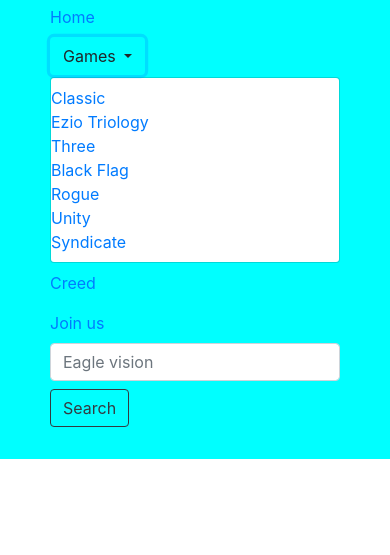
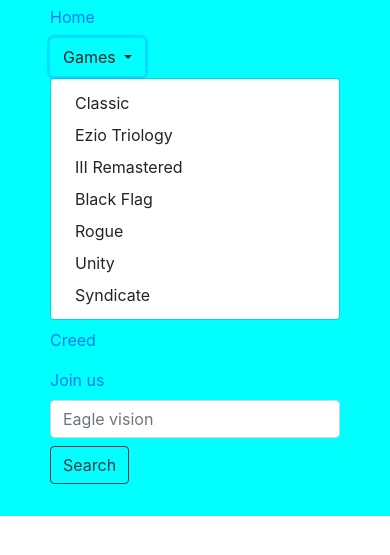
Before and after one commit to MadhanRaghul/Assassin-s-Creed, a plain HTML site: page index test.html in a window 390 px wide. Both pictures are taken after a click on the button "Games". Shown: the part 111-666 px from the top of the page. Drawn offline with nearby package versions, Linux system fonts and the light colour scheme.

Commit message:
'Assassin'

```diff
--- a/index test.html
+++ b/index test.html
@@ -9,21 +9,22 @@
             <nav class="navbar navbar-expand-lg" style="background-color:aqua; justify-content: space-between; padding-left: 50px; padding-right: 50px;">
             <div class="logo"><img src="./media/assassins-creed-logo.png" alt="AC logo" height="100px"></div>
             <ul class="navbar-nav">
-                <li class="nav-item active"><a class="nav-link" href="#" style="margin-b;">Home</a></li>
+                <li class="nav-item active"><a class="nav-link" href="#">Home</a></li>
                 <!-- <li class="nav-item"><a class="nav-link href="#">Games</a></li> -->
-                <div class="dropdown">
-                    <button class="btn dropdown-toggle" type="button" data-toggle="dropdown" aria-expanded="false">Games
-                    <span class="caret"></span></button>
-                    <ul class="dropdown-menu">
-                      <li><a href="#">Classic</a></li>
-                      <li><a href="#">Ezio Triology</a></li>
-                      <li><a href="#">Three</a></li>
-                      <li><a href="#">Black Flag</a></li>
-                      <li><a href="#">Rogue</a></li>
-                      <li><a href="#">Unity</a></li>
-                      <li><a href="#">Syndicate</a></li>
-                    </ul>
-                        </div>
+                <div class="dropdown" style="margin-top: 1px;">
+                    <button class="btn dropdown-toggle" type="button" id="dropdownMenuButton" data-toggle="dropdown" aria-haspopup="true" aria-expanded="false" style="color: b;">
+                      Games
+                    </button>
+                    <div class="dropdown-menu" aria-labelledby="dropdownMenuButton">
+                      <a class="dropdown-item" href="#">Classic</a>
+                      <a class="dropdown-item" href="#">Ezio Triology</a>
+                      <a class="dropdown-item" href="#">III Remastered</a>
+                      <a class="dropdown-item" href="#">Black Flag</a>
+                      <a class="dropdown-item" href="#">Rogue</a>
+                      <a class="dropdown-item" href="#">Unity</a>
+                      <a class="dropdown-item" href="#">Syndicate</a>
+                    </div>
+                  </div>
                             <li class="nav-item"><a class="nav-link" href="#">Creed</a></li>
                             <li class="nav-item" style="margin-right: 10px;"><a class="nav-link" href="#">Join us</a></li>
                         <form class="form-inline">
```
